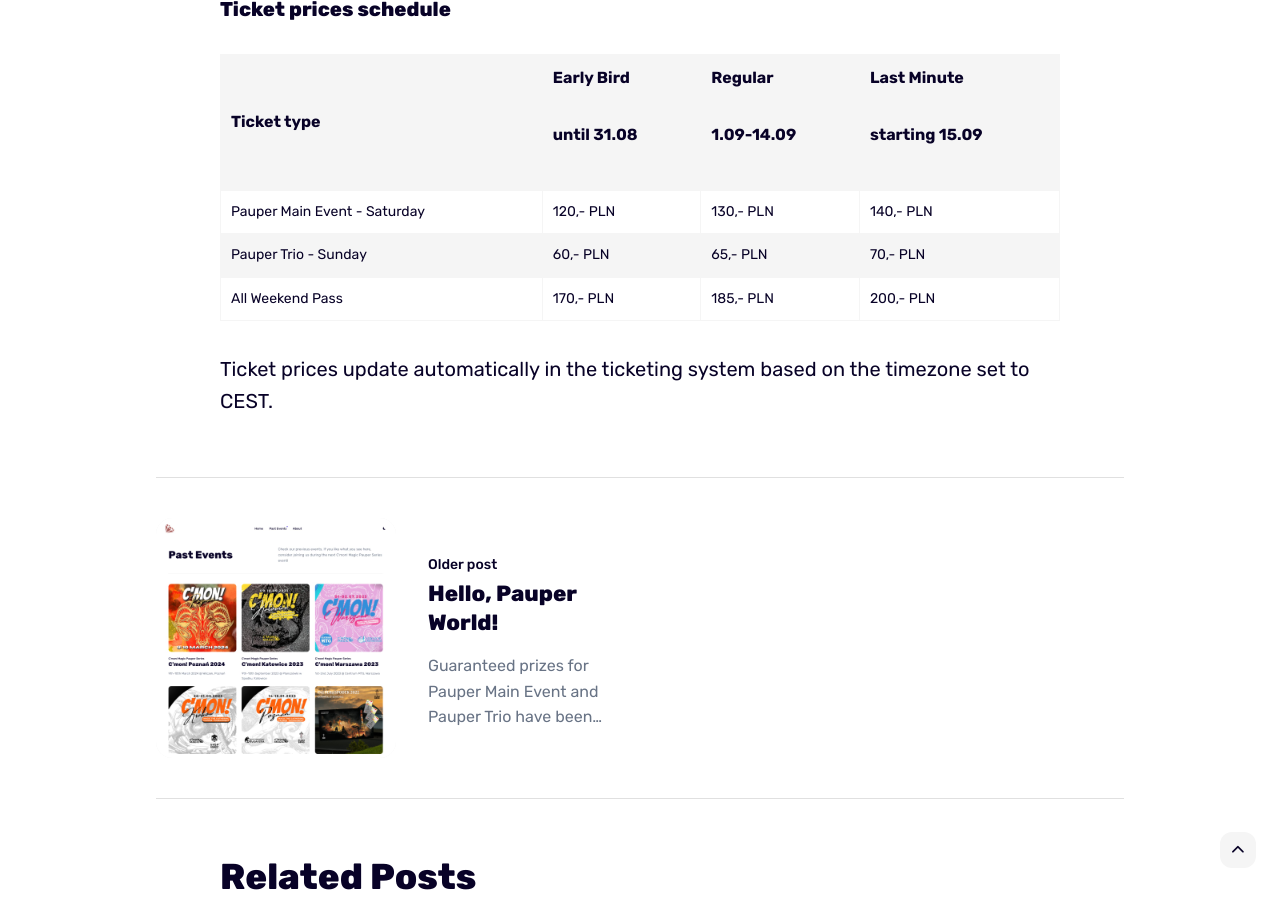
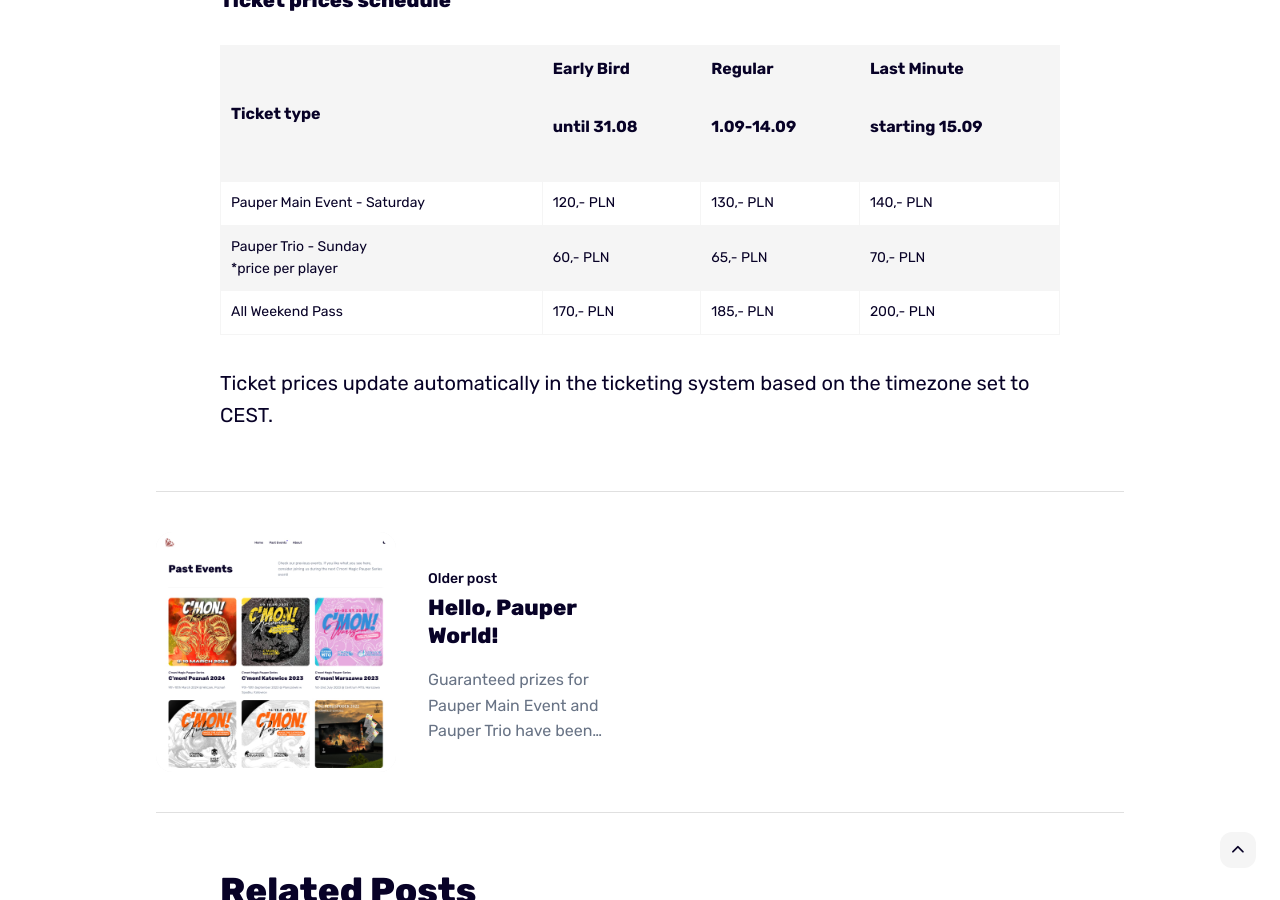
Before and after one commit to ganiwo/cmonmagic, a Jekyll site: the page built from _posts/2024-08-14-tickets-available-now.markdown, in a window 1280 px wide and 900 px high, scrolled down 2527 px. Built offline with Jekyll 4.4.1, drawn with Linux system fonts in a browser that asks for light colours.

Commit message:
Update 2024-08-14-tickets-available-now.markdown

```diff
--- a/_posts/2024-08-14-tickets-available-now.markdown
+++ b/_posts/2024-08-14-tickets-available-now.markdown
@@ -12,7 +12,7 @@
 
 #### Pauper Main Event
 
-<em>Prizes below are guaranteed.</em>
+##### Prizes below are guaranteed.
 
 Additional prize support to be announced based on final attendance and sponsorships.
 
@@ -53,7 +53,7 @@
   <table>
     <tr><th>Ticket type</th><th><p>Early Bird</p><p>until 31.08</p></th><th><p>Regular</p><p>1.09-14.09</p></th><th><p>Last Minute</p><p>starting 15.09</p></th></tr>
     <tr><td>Pauper Main Event - Saturday</td><td>120,- PLN</td><td>130,- PLN</td><td>140,- PLN</td></tr>
-    <tr><td>Pauper Trio - Sunday</td><td>60,- PLN</td><td>65,- PLN</td><td>70,- PLN</td></tr>
+    <tr><td>Pauper Trio - Sunday<br />*price per player</td><td>60,- PLN</td><td>65,- PLN</td><td>70,- PLN</td></tr>
     <tr><td>All Weekend Pass</td><td>170,- PLN</td><td>185,- PLN</td><td>200,- PLN</td></tr>
   </table>
 </div>
```
